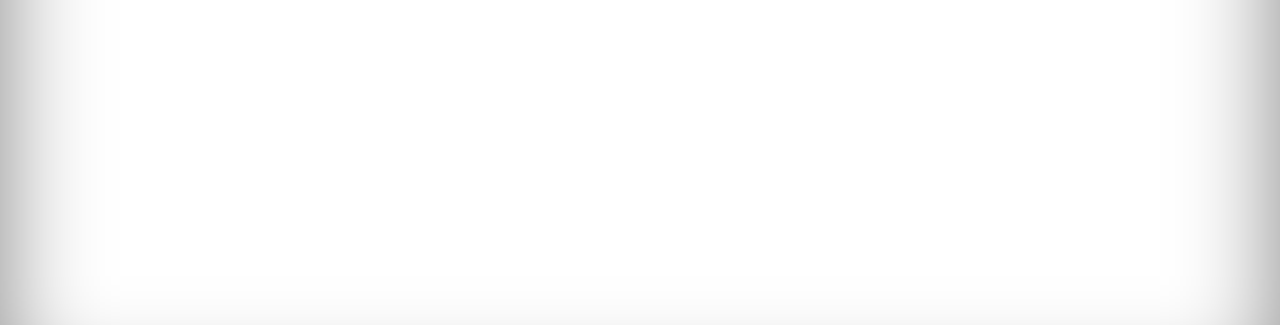
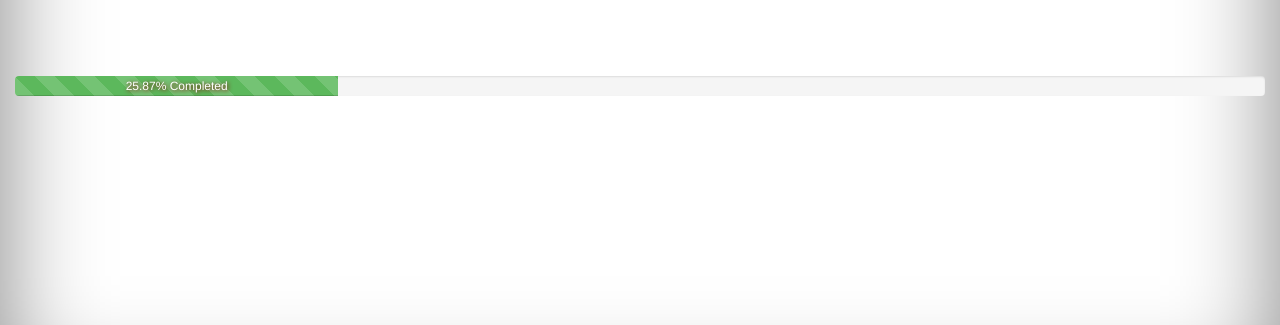
Before and after one commit to michalvichy/ile-jeszcze, a website: page app/index.html in a window 1280 px wide. Shown: the part 404-729 px from the top of the page. Drawn offline with nearby package versions, Linux system fonts and the light colour scheme; files that its build step writes are made by us from their sources.

Commit message:
Progress bar

```diff
--- a/app/index.html
+++ b/app/index.html
@@ -28,6 +28,12 @@
         </div>
         <div class='timer'>
           <span id='time'><img src="images/loading.gif" alt="loading"></span>
+        </div>
+
+        <div class='progress'>
+          <div class='progress-bar progress-bar-success progress-bar-striped active'>
+            <span></span>
+          </div>
         </div>
       </div>
 
--- a/app/scripts/main.js
+++ b/app/scripts/main.js
@@ -3,4 +3,17 @@
 (function(){
 	var counter = new Counter('10 Sep 2016 13:00');
 	counter.countdown('time');
+
+	var proposal = new Date('6 aug 2014').getTime();
+	var wedding = new Date('20 sep 2016').getTime();
+	var today = new Date().getTime();
+
+	var all = wedding - proposal;
+	var done = today - proposal;
+
+	var progress = (done * 100) / all;
+	var width = progress.toFixed(2) + '%'
+
+	$('.progress-bar').css('width', width);
+	$('.progress-bar > span').html(width + ' Completed');
 }());
```
